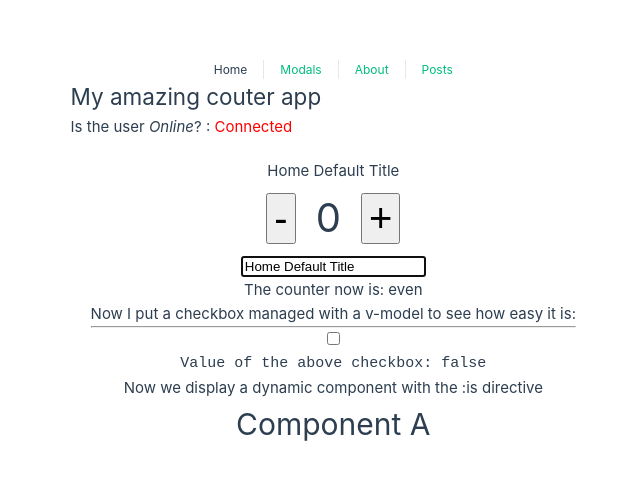
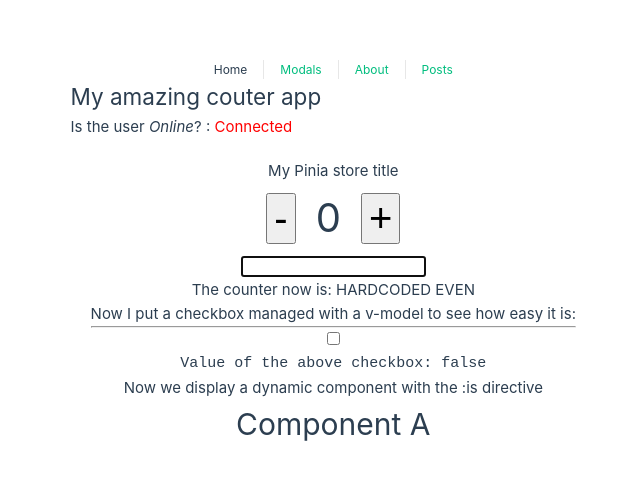
Before and after one commit to lpeinado/vue-composition-api, a Vue app: page / in a window 1280 px wide. Shown: the part 152-632 px from the top of the page, without its empty margins (44-684 px from the left). Built offline with nearby package versions, Linux system fonts and the light colour scheme.

Commit message:
main: adding simple pinia store with counter

```diff
--- a/src/stores/counter.js
+++ b/src/stores/counter.js
@@ -1,12 +1,10 @@
 import { ref, computed } from 'vue'
 import { defineStore } from 'pinia'
 
-export const useCounterStore = defineStore('counter', () => {
-  const count = ref(0)
-  const doubleCount = computed(() => count.value * 2)
-  function increment() {
-    count.value++
-  }
-
-  return { count, doubleCount, increment }
-})
+export const useCounterStore = defineStore({
+  id: 'counter',
+  state:()=>({
+    count: 0,
+    title:'My Pinia store title'
+  })
+});
--- a/src/views/HomeView.vue
+++ b/src/views/HomeView.vue
@@ -2,15 +2,15 @@
   <h2>{{ appTitle }}</h2>
   <div>Is the user <i>Online</i>? : <span style="color:red;">{{ online ? 'Connected' : 'Disconnected' }}</span>  </div>
   <div class="home">
-    <div>{{ counterData.title }}</div>
+    <div>{{ counter.title }}</div>
     <div>
-      <button class="btn" @click="decreaseCounter(2, $event)">-</button>
-      <span class="counter" ref="counterRef">{{ counterData.counter }}</span>
-      <button class="btn" @click="increaseCounter(3, $event)">+</button>
+      <button class="btn" >-</button>
+      <span class="counter" ref="counterRef">{{ counter.count }}</span>
+      <button class="btn" >+</button>
     </div>
-    <input type="text" v-model="counterData.title" v-autofocus />
+    <input type="text" v-autofocus />
     <!-- <pre>{{ eventObj }}</pre> -->
-    <p>The counter now is: {{ oddOrEven }}</p>
+    <p>The counter now is: HARDCODED EVEN</p>
     <p>Now I put a checkbox managed with a v-model to see how easy it is:</p>
     <hr>
     <input type="checkbox" v-model="dummyCheckboxValue">
@@ -24,15 +24,15 @@
   import{ vAutofocus} from '@/directives/vAutofocus.ts';
   import ComponentA from '@/components/ComponentA.vue';
   import ComponentB from '@/components/ComponentB.vue';
-  import { useCounter } from '@/use/useCounter';
   import { useOnline } from '@vueuse/core'
+  import { useCounterStore } from '@/stores/counter';
 
   const dummyCheckboxValue = ref(false);
   const counterRef = ref(null);
   const appTitle = 'My amazing couter app';
   const online = useOnline();
 
-  const { counterData, increaseCounter, decreaseCounter, oddOrEven } = useCounter();
+  const counter = useCounterStore();
 </script>
 
 <style>
```
